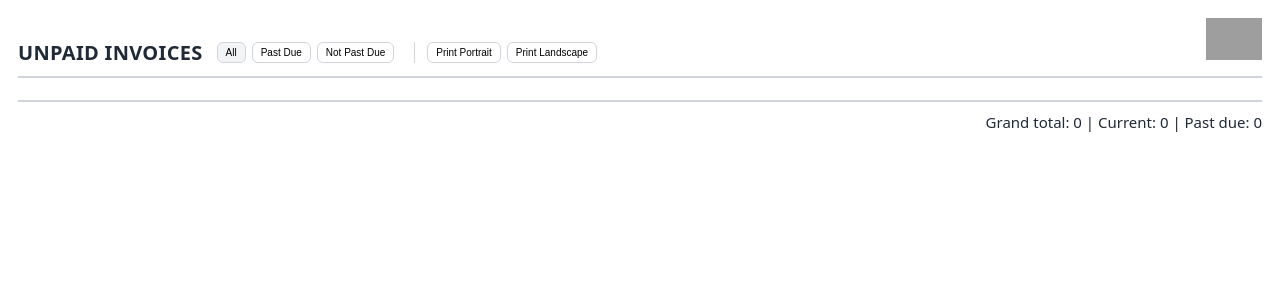
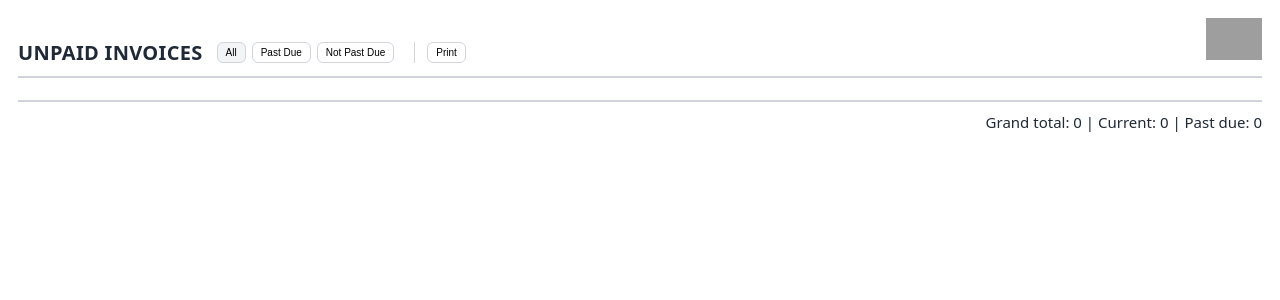
Before and after one commit to nicodigos/cnet-aging, a Python web app: template reporting/templates/report.html in a window 1280 px wide. Shown: the top 300 px of the page. Run offline with Jinja, Linux system fonts and the light colour scheme; the template is opened without the code that fills it, so the values that code supplies are empty; grey boxes are pictures that could not be loaded.

Commit message:
Enable native print orientation selection

```diff
--- a/reporting/templates/report.html
+++ b/reporting/templates/report.html
@@ -257,7 +257,6 @@
 
         @media print {
             @page {
-                size: letter portrait;
                 margin: 8mm;
             }
 
@@ -575,28 +574,8 @@
                 updateAllSubtotalsOnly();
             });
 
-            function applyPrintOrientation(orientation) {
-                const normalized = orientation === "landscape" ? "landscape" : "portrait";
-                let style = document.getElementById("print-page-orientation");
-                if (!style) {
-                    style = document.createElement("style");
-                    style.id = "print-page-orientation";
-                    document.head.appendChild(style);
-                }
-                style.textContent = `@page { size: letter ${normalized}; margin: 8mm; }`;
-                document.body.dataset.printOrientation = normalized;
-            }
-
-            const requestedOrientation = new URLSearchParams(window.location.search).get("print_layout");
-            if (requestedOrientation === "portrait" || requestedOrientation === "landscape") {
-                applyPrintOrientation(requestedOrientation);
-            }
-
-            document.querySelectorAll("[data-print-orientation]").forEach(button => {
-                button.addEventListener("click", () => {
-                    applyPrintOrientation(button.dataset.printOrientation);
-                    window.print();
-                });
+            document.querySelector("[data-print-report]")?.addEventListener("click", () => {
+                window.print();
             });
         });
     </script>
@@ -615,9 +594,8 @@
                 <button data-filter="false">Not Past Due</button>
             </div>
 
-            <div class="print-layout-controls" aria-label="Print layout">
-                <button type="button" data-print-orientation="portrait">Print Portrait</button>
-                <button type="button" data-print-orientation="landscape">Print Landscape</button>
+            <div class="print-layout-controls">
+                <button type="button" data-print-report>Print</button>
             </div>
         </div>
 
```
Also changed, not shown: reporting/templates/report_partition.html (+4 -26 lines), tests/test_reporting.py (+5 -6 lines).
